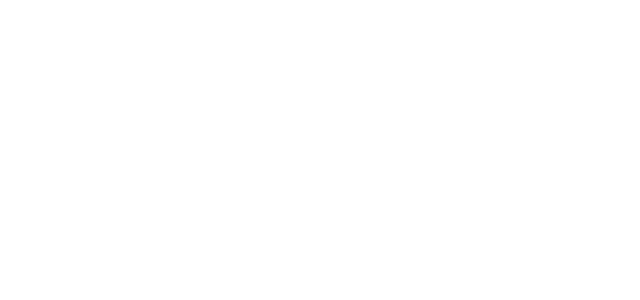
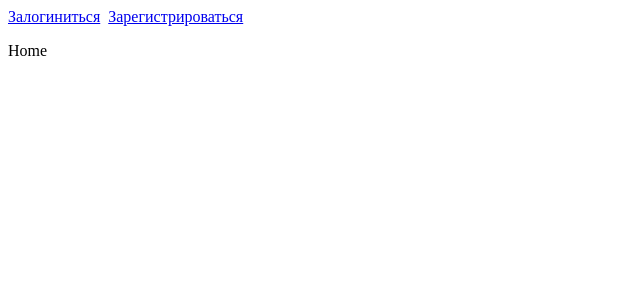
Before and after one commit to kosmogradsky/razormafia-frontend2, a React app: page / in a window 1280 px wide. Shown: the top 300 px of the page, without its empty margins (0-640 px from the left). Built offline with nearby package versions, Linux system fonts and the light colour scheme; no server answers.

Commit message:
header.tsx and socket connection

```diff
--- /dev/null
+++ b/src/Header.css
@@ -0,0 +1,7 @@
+.loginLink {
+  margin-right: 0.5rem;
+}
+
+.container {
+  margin-bottom: 1rem;
+}
--- /dev/null
+++ b/src/Header.tsx
@@ -0,0 +1,42 @@
+import * as React from "react";
+import { Link } from "react-router-dom";
+import { UserState } from "./UserState";
+
+const styles = require("./Header.css").default;
+
+export interface HeaderProps {
+  userState: UserState;
+  onSignOutRequest(): void;
+}
+
+export function Header(props: HeaderProps) {
+  function getUserView() {
+    switch (props.userState.type) {
+      case "LoadedUserState": {
+        return (
+          <>
+            <span>Привет снова, {props.userState.user.email}</span>
+            <button type="button" onClick={props.onSignOutRequest}>
+              Выйти
+            </button>
+          </>
+        );
+      }
+      case 'LoadingUserState': {
+        return <>Загрузка...</>
+      }
+      case 'WithoutUserState': {
+        return (
+          <>
+            <Link to="/login" className={styles.loginLink}>
+              Залогиниться
+            </Link>
+            <Link to='/register'>Зарегистрироваться</Link>
+          </>
+        )
+      }
+    }
+  }
+
+  return <div className={styles.container}>{getUserView()}</div>
+}
--- a/src/Main.tsx
+++ b/src/Main.tsx
@@ -1,5 +1,35 @@
-import * as React from 'react';
+import * as React from "react";
+import { BrowserRouter, Route, Switch } from "react-router-dom";
+import { io } from "socket.io-client";
+import { Header } from "./Header";
 
 export function Main() {
-    return <div></div>
+  React.useEffect(() => {
+    const socket = io('ws://localhost:8000');
+
+    socket.on('auth state updated', (user) => {
+      console.log('auth state updated', user)
+    })
+  })
+
+  return (
+    <BrowserRouter>
+      <Header
+        userState={{ type: "WithoutUserState" }}
+        onSignOutRequest={() => {}}
+      />
+
+      <Switch>
+        <Route exact path="/">
+          <div>Home</div>
+        </Route>
+        <Route path="/login">
+          <div>Login</div>
+        </Route>
+        <Route path="/videoroom">
+          <div>Videoroom</div>
+        </Route>
+      </Switch>
+    </BrowserRouter>
+  );
 }
--- /dev/null
+++ b/src/UserState.ts
@@ -0,0 +1,17 @@
+export interface LoadedUserState {
+  type: "LoadedUserState";
+  user: {
+    email: string;
+    uid: string;
+  };
+}
+
+export interface LoadingUserState {
+  type: "LoadingUserState";
+}
+
+export interface WithoutUserState {
+  type: "WithoutUserState";
+}
+
+export type UserState = LoadedUserState | LoadingUserState | WithoutUserState;
--- a/src/index.tsx
+++ b/src/index.tsx
@@ -1,6 +1,6 @@
-import * as React from 'react';
-import {render} from 'react-dom';
-import { Main } from './Main';
+import * as React from "react";
+import { render } from "react-dom";
+import { Main } from "./Main";
 
 const root = document.createElement("div");
 
```
